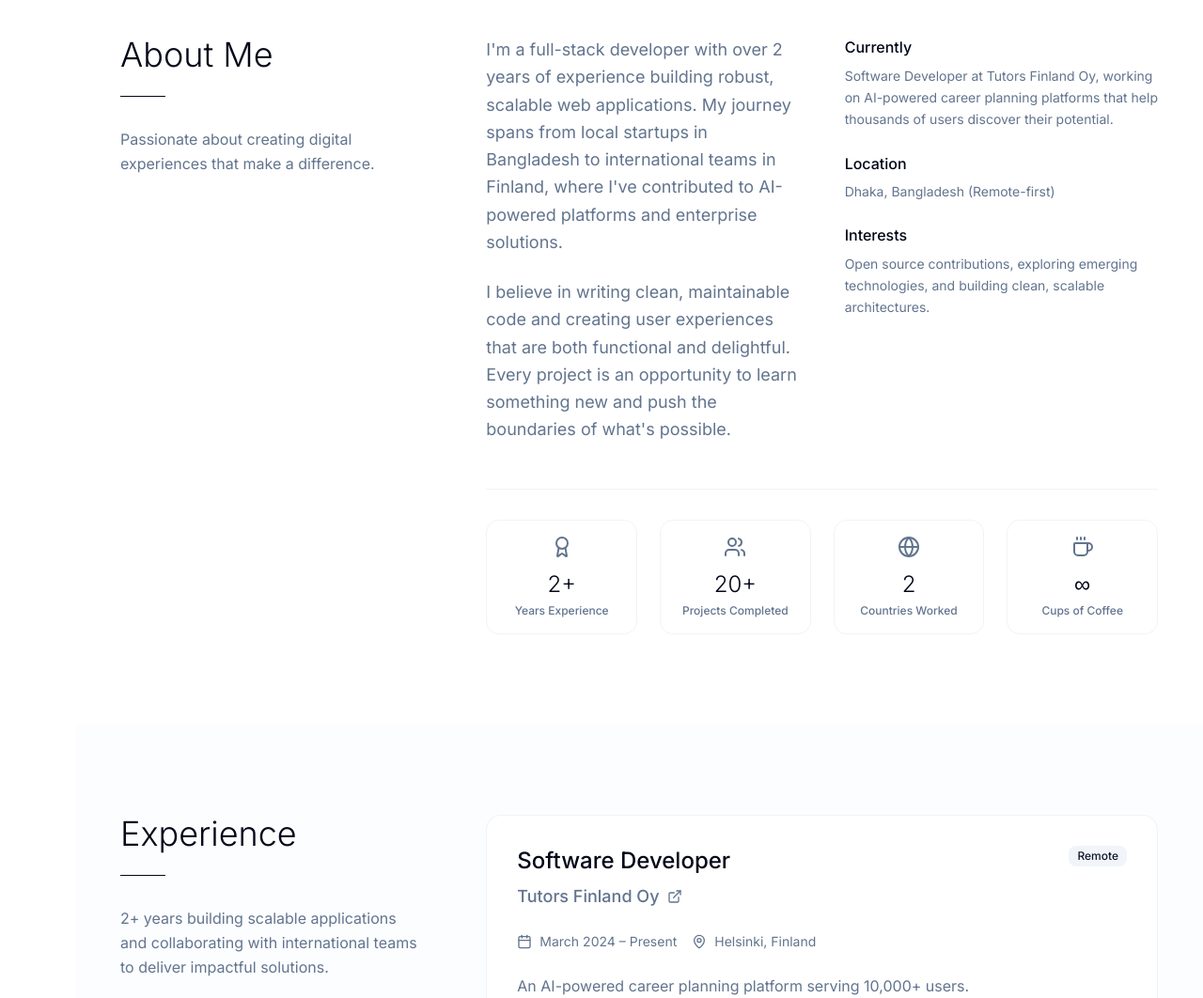
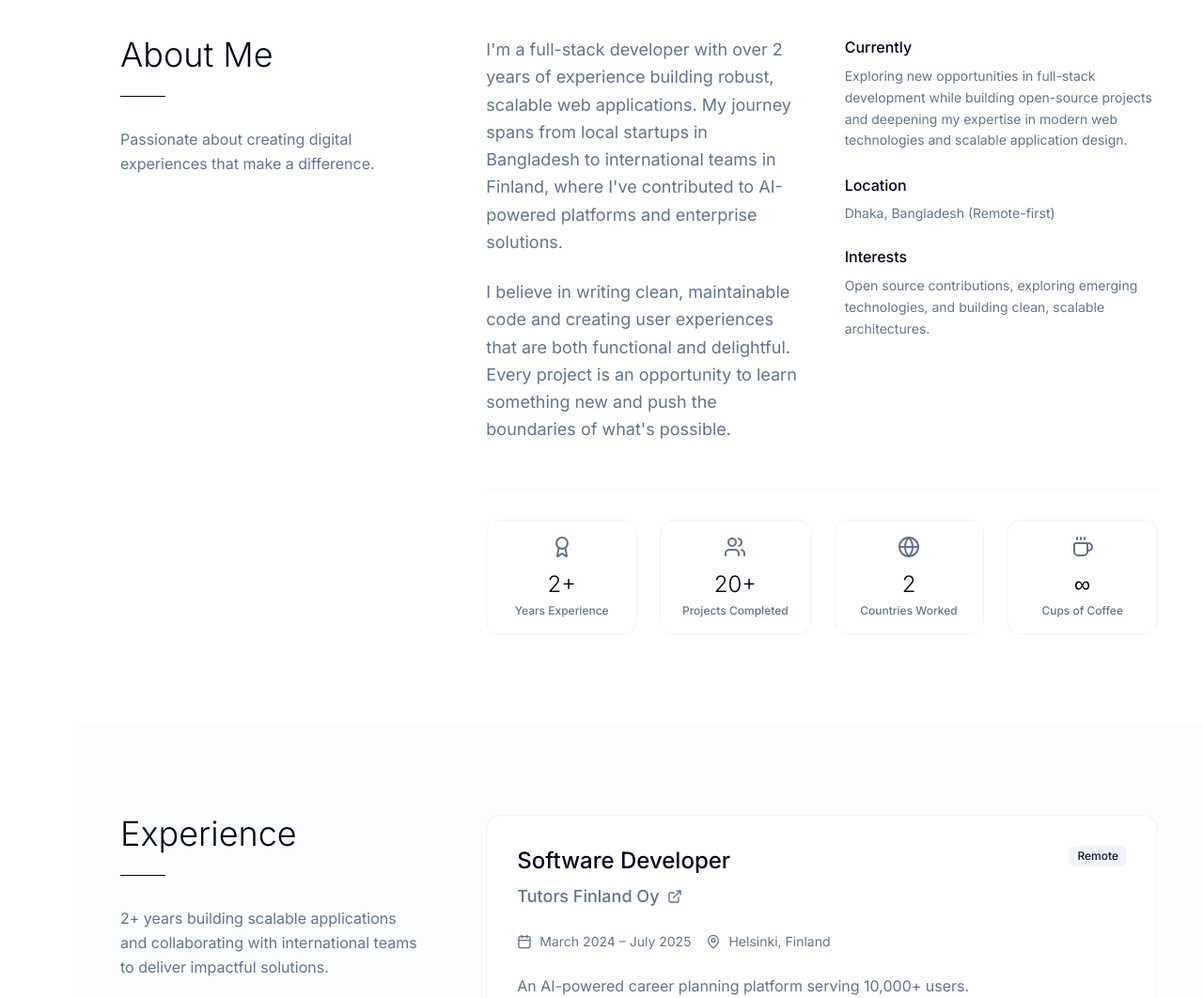
Before and after one commit to Sazz07/portfolio, a Next.js app: page / in a window 1280 px wide. Shown: the part 858-1920 px from the top of the page at 94% size. Built offline with nearby package versions, Linux system fonts and the light colour scheme; no server answers.

Commit message:
docs(sections): update experience period and current status description
Update the employment period end date in experience-cards and modify the current status description in about-grid to reflect new professional focus.

```diff
--- a/components/sections/about-grid.tsx
+++ b/components/sections/about-grid.tsx
@@ -83,11 +83,13 @@ export function AboutGrid() {
                       Currently
                     </h3>
                     <p className='text-muted-foreground text-sm leading-relaxed'>
-                      Software Developer at Tutors Finland Oy, working on
-                      AI-powered career planning platforms that help thousands
-                      of users discover their potential.
+                      Exploring new opportunities in full-stack development
+                      while building open-source projects and deepening my
+                      expertise in modern web technologies and scalable
+                      application design.
                     </p>
                   </div>
+
                   <div>
                     <h3 className='font-medium mb-2 text-foreground'>
                       Location
--- a/components/sections/experience-cards.tsx
+++ b/components/sections/experience-cards.tsx
@@ -9,7 +9,7 @@ const experiences = [
     title: 'Software Developer',
     company: 'Tutors Finland Oy',
     location: 'Helsinki, Finland',
-    period: 'March 2024 – Present',
+    period: 'March 2024 – July 2025',
     type: 'Remote',
     description:
       'An AI-powered career planning platform serving 10,000+ users.',
```
